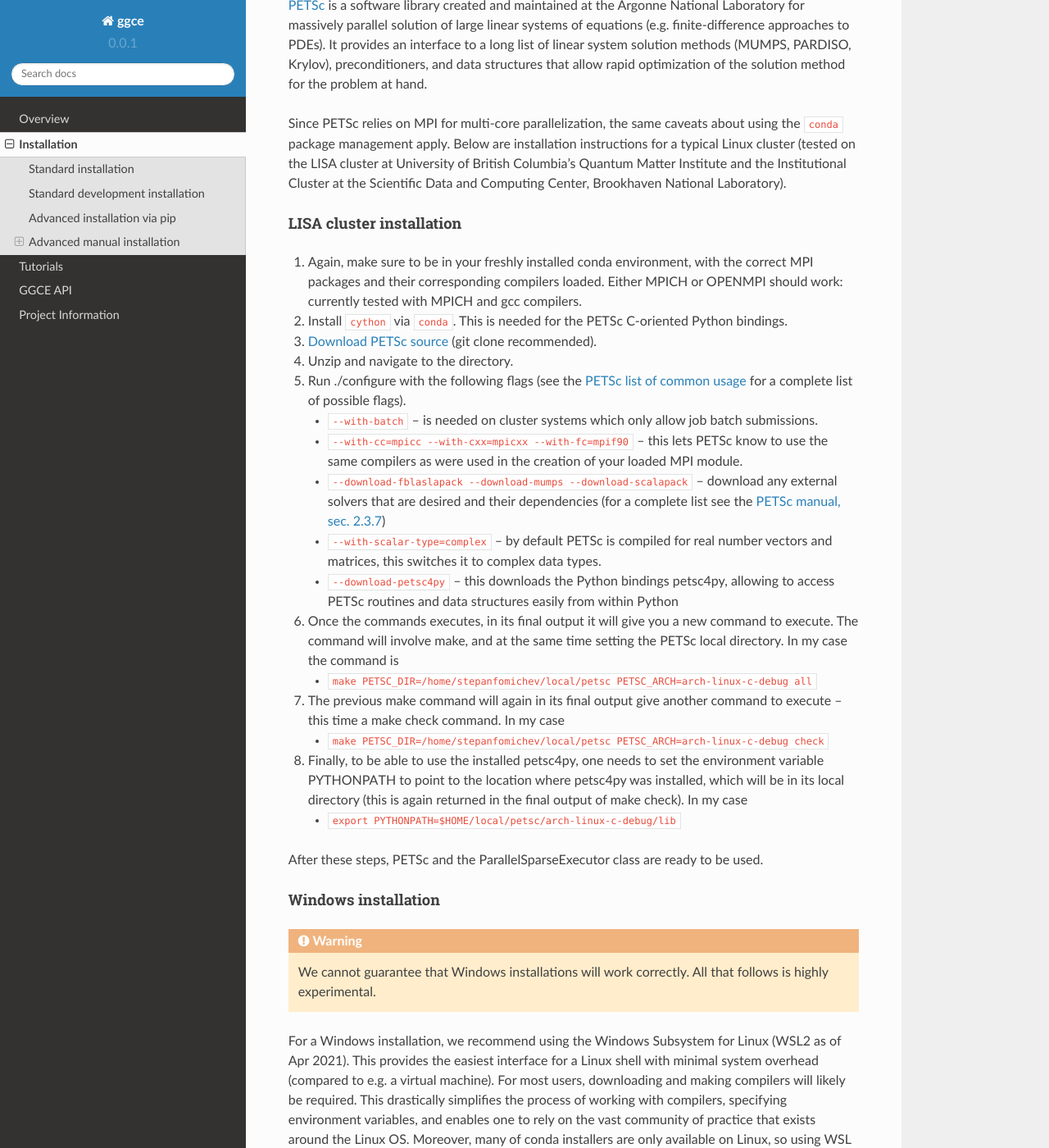
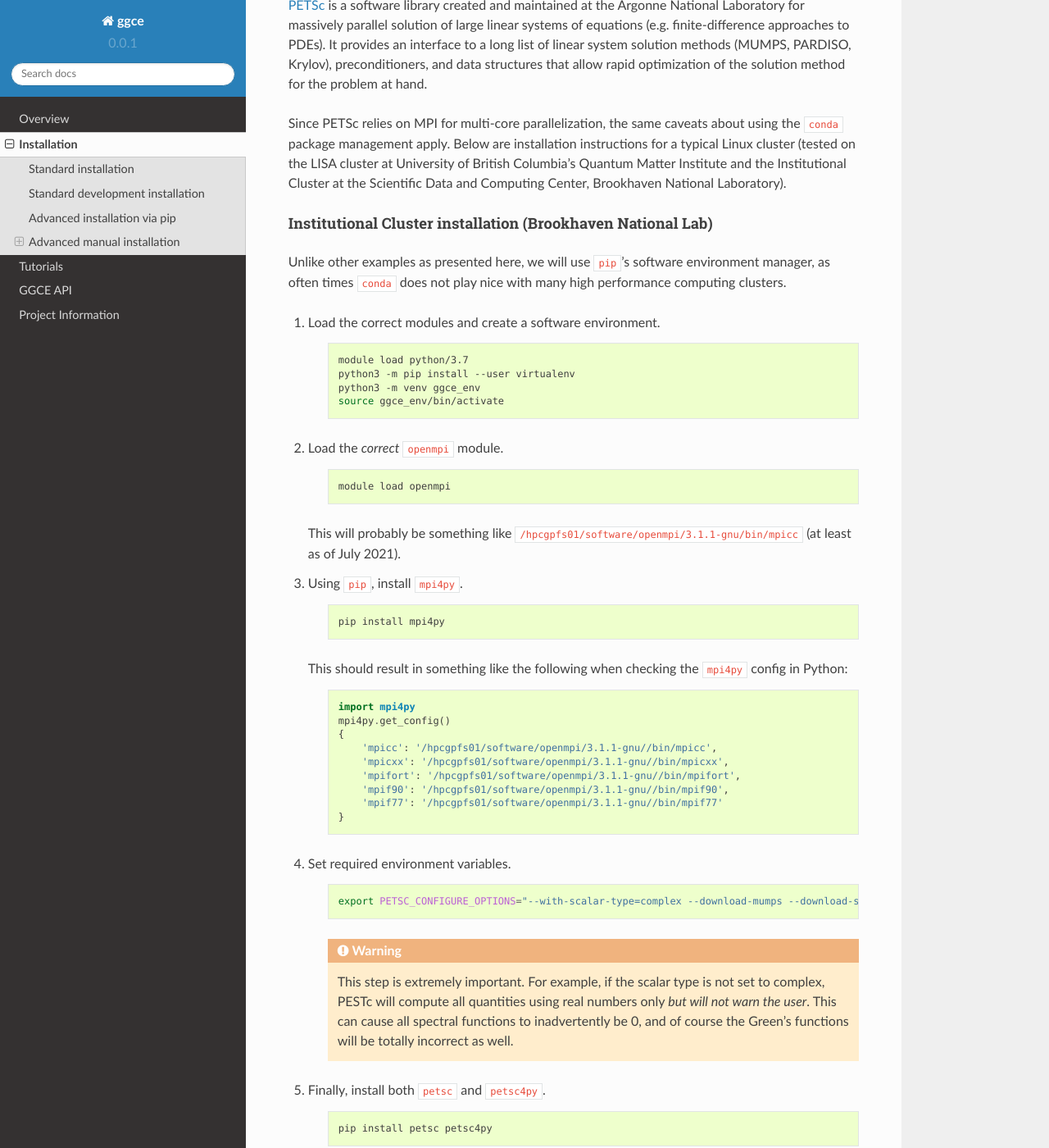
Before and after one commit to matthewcarbone/GGCE, a Sphinx documentation site: the page built from docs/source/installation.rst, in a window 1280 px wide and 1400 px high, scrolled down 1999 px. Shown: the whole window at 82% size. Built offline with Sphinx 7.4.7 and the Read the Docs theme 2.0.0, drawn with Linux system fonts in a browser that asks for light colours; some of the changed text lies outside the part shown.

Commit message:
Continue detailing installation instructions

```diff
--- a/docs/source/installation.rst
+++ b/docs/source/installation.rst
@@ -81,8 +81,69 @@ for a typical Linux cluster (tested on the LISA cluster at University of British
 Columbia's Quantum Matter Institute and the Institutional Cluster at the Scientific Data and Computing Center, Brookhaven National Laboratory).
 
 
-LISA cluster installation
-"""""""""""""""""""""""""
+Institutional Cluster installation (Brookhaven National Lab)
+""""""""""""""""""""""""""""""""""""""""""""""""""""""""""""
+
+Unlike other examples as presented here, we will use ``pip``'s software environment manager, as often times ``conda`` does not play nice with many high performance computing clusters.
+
+#. Load the correct modules and create a software environment.
+
+    .. code-block:: bash
+
+        module load python/3.7
+        python3 -m pip install --user virtualenv
+        python3 -m venv ggce_env
+        source ggce_env/bin/activate
+
+#. Load the *correct* ``openmpi`` module.
+
+    .. code-block:: bash
+
+        module load openmpi
+
+   This will probably be something like ``/hpcgpfs01/software/openmpi/3.1.1-gnu/bin/mpicc`` (at least as of July 2021).
+
+#. Using ``pip``, install ``mpi4py``.
+
+    .. code-block:: bash
+
+        pip install mpi4py
+
+   This should result in something like the following when checking the ``mpi4py`` config in Python:
+
+    .. code-block:: python
+
+        import mpi4py
+        mpi4py.get_config()
+        {
+            'mpicc': '/hpcgpfs01/software/openmpi/3.1.1-gnu//bin/mpicc',
+            'mpicxx': '/hpcgpfs01/software/openmpi/3.1.1-gnu//bin/mpicxx',
+            'mpifort': '/hpcgpfs01/software/openmpi/3.1.1-gnu//bin/mpifort',
+            'mpif90': '/hpcgpfs01/software/openmpi/3.1.1-gnu//bin/mpif90',
+            'mpif77': '/hpcgpfs01/software/openmpi/3.1.1-gnu//bin/mpif77'
+        }
+
+#. Set required environment variables.
+
+    .. code-block:: bash
+
+        export PETSC_CONFIGURE_OPTIONS="--with-scalar-type=complex --download-mumps --download-scalapack"
+
+    .. warning::
+
+        This step is extremely important. For example, if the scalar type is not set to complex, PESTc will compute all quantities using real numbers only *but will not warn the user*. This can cause all spectral functions to inadvertently be 0, and of course the Green's functions will be totally incorrect as well.
+
+#. Finally, install both ``petsc`` and ``petsc4py``.
+
+    .. code-block:: bash
+
+        pip install petsc petsc4py
+
+   This step might fail quite a few times as ``pip`` tries to figure out the right files to use to build these packages, but usually it succeeds in the end.
+
+
+LISA cluster installation (University of British Columbia)
+""""""""""""""""""""""""""""""""""""""""""""""""""""""""""
 
 #. Again, make sure to be in your freshly installed conda environment, with the
    correct MPI packages and their corresponding compilers loaded. Either MPICH or
```
